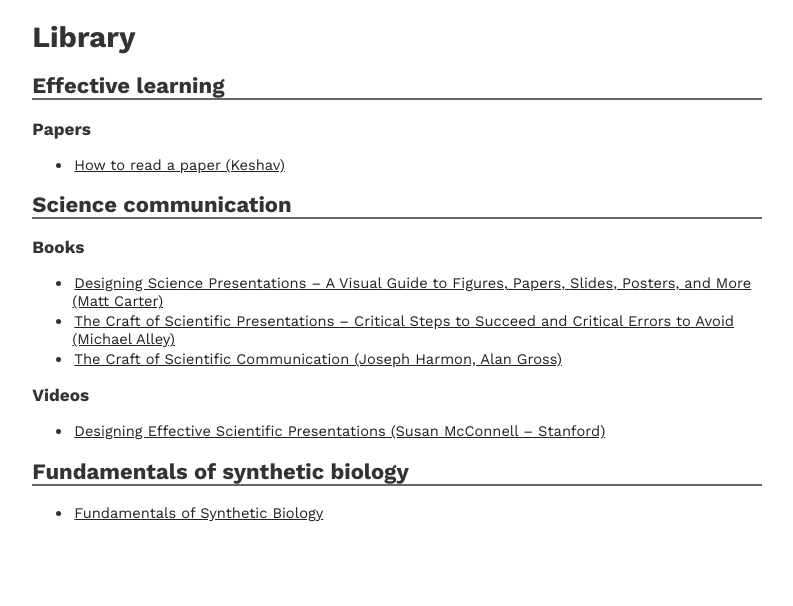
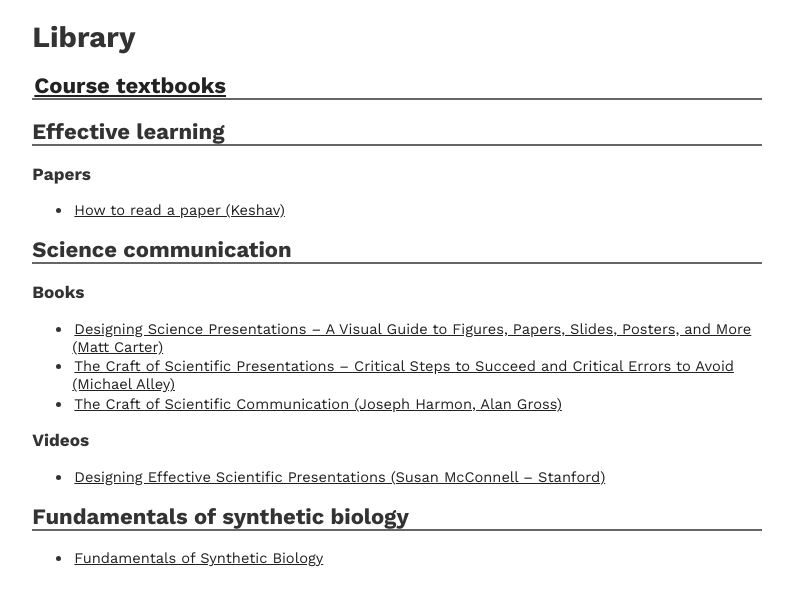
Before and after one commit to hhbms/hhbms.github.io, a Gatsby site in the folder public-notes/: page /library/ in a window 1280 px wide. Shown: the whole page, without its empty margins (243-1036 px from the left). Built offline with nearby package versions, Linux system fonts and the light colour scheme; Gatsby itself is replaced by a stand-in of ours.

Commit message:
course textbooks

```diff
--- a/public-notes/src/content/library/index.mdx
+++ b/public-notes/src/content/library/index.mdx
@@ -1,4 +1,6 @@
 # Library
+
+## [Course textbooks](https://www.dropbox.com/sh/9q6t9u1e6x9et4e/AABjlJDmVNU5dwxsBrvbOHcGa?dl=0)
 
 ## Effective learning
 
```
